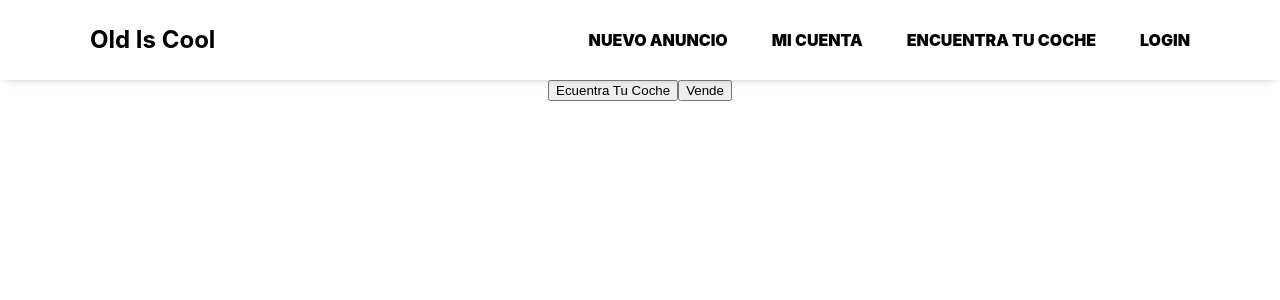
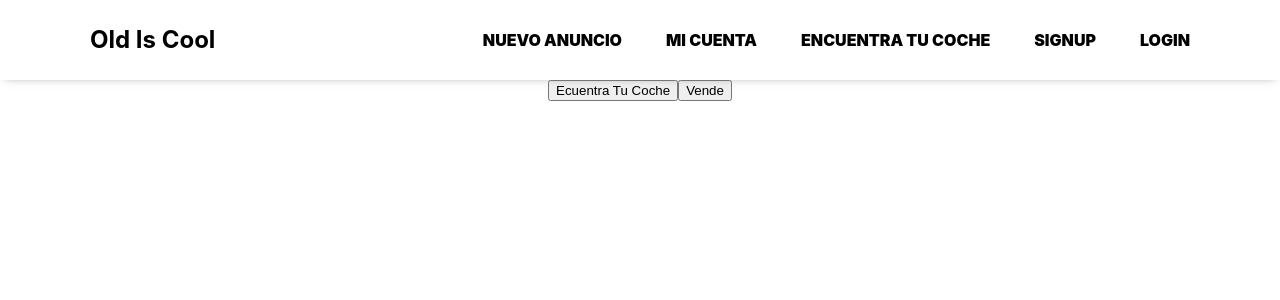
Before and after one commit to tomytubert/old-is-cool, a React (Create React App) app: page / in a window 1280 px wide. Shown: the top 300 px of the page. Built offline with nearby package versions, Linux system fonts and the light colour scheme; no server answers.

Commit message:
Adding sing up btn for deploy test

```diff
--- a/src/components/Layout/SignedOutLinks.js
+++ b/src/components/Layout/SignedOutLinks.js
@@ -7,7 +7,7 @@ const SignedOutLinks = () => {
       <NavBtnLink to="/vender-mi-coche-clasico">Nuevo Anuncio</NavBtnLink>
       <NavBtnLink to="/:userId">Mi Cuenta</NavBtnLink>
       <NavBtnLink to="/coches-clasicos">Encuentra tu coche</NavBtnLink>
-      {/* <NavBtnLink to="/signup">Signup</NavBtnLink> */}
+      <NavBtnLink to="/signup">Signup</NavBtnLink>
       <NavBtnLink to="/login">Login</NavBtnLink>
     </NavMenu>
   );
```
